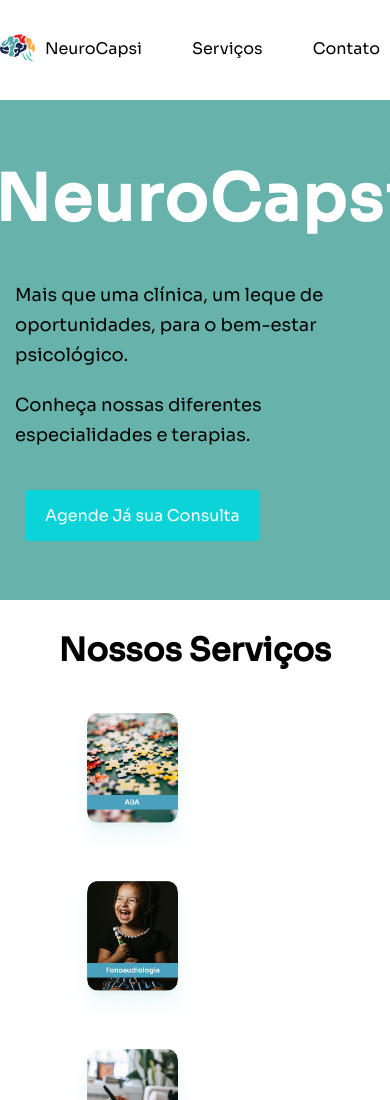
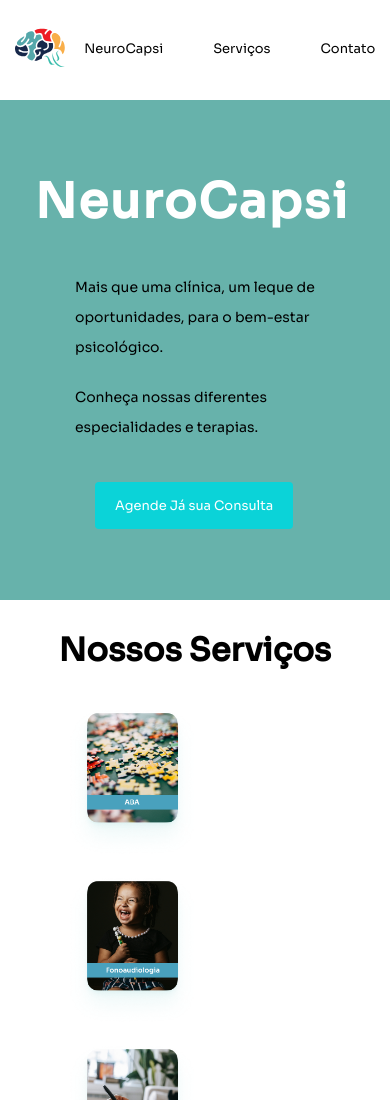
Before and after one commit to Joot4/Neurocapsiv2, a plain HTML site: page index.html in a window 390 px wide. Shown: the top 1100 px of the page. Drawn offline with Linux system fonts and the light colour scheme; a script that the page names is missing.

Commit message:
responsives img

```diff
--- a/index.html
+++ b/index.html
@@ -32,7 +32,7 @@
             oportunidades, para o bem-estar<br />
             psicológico.
           </p>
-          <p>
+          <p class="meet">
             Conheça nossas diferentes<br />
             especialidades e terapias.
           </p>
--- a/style.css
+++ b/style.css
@@ -24,6 +24,13 @@ h3 {
 .logo {
   width: 100%;
   height: 4rem;
+  padding-left: 10px;
+}
+
+@media screen and (max-width: 525px) and (min-width:200px) {
+  .logo {
+    width: 60px;
+  }
 }
 
 header {
@@ -47,6 +54,12 @@ header {
 a {
   text-decoration: none;
   color: #000000;
+}
+
+@media screen and (max-width: 525px) and (min-width:200px) {
+  a {
+    font-size: 13px;
+  }
 }
 
 ul li a {
@@ -77,6 +90,13 @@ li a:hover::after {
   display: flex;
   justify-content: space-evenly;
   align-items: center;
+}
+@media screen and (max-width: 525px) and (min-width:200px) {
+  .container {
+    display: flex;
+    flex-direction: column;
+    justify-content: center;
+  }
 }
 
 .main-text::before {
@@ -114,12 +134,26 @@ li a:hover::after {
   margin-bottom: 40px;
 }
 
+@media screen and (max-width: 525px) and (min-width:200px) {
+  .main-text h1 {
+    font-size: 3rem;
+    margin-left: 10%;
+  }
+}
+
 .main-text p {
   font-size: 18px;
   font-weight: 400;
   line-height: 30px;
   margin: 20px 0;
   margin-left: 20px;
+}
+
+@media screen and (max-width: 525px) and (min-width:200px) {
+  .main-text p {
+    font-size: 14px;
+    margin-left: 20%;
+  }
 }
 
 .button {
@@ -130,6 +164,12 @@ li a:hover::after {
   color: white;
   margin-top: 20px;
   margin-left: 30px;
+}
+
+@media screen and (max-width: 525px) and (min-width:200px) {
+  .button {
+    margin-left: 25%;
+  }
 }
 
 .img-head {
@@ -290,10 +330,18 @@ hr {
   height: 630px;
 }
 
+
 @media screen and (max-width: 720px) {
   .second-container {
     width: 412px;
     height: 428px;
+  }
+}
+
+@media screen and (max-width: 525px) and (min-width:200px) {
+  .second-container {
+    width: 263px;
+    height: 276px;
   }
 }
 
@@ -442,6 +490,13 @@ hr {
   background-color: gray;
 }
 
+@media screen and (max-width: 525px) and (min-width:200px) {
+  .space-1, .space-2, .space-3, .space-4, .space-5, .space-6{
+    width: 145px;
+    height: 186px;
+  }
+}
+
 .space-cont {
   display: block;
   width: 500px;
@@ -490,13 +545,14 @@ hr {
 }
 
 @media screen and (max-width: 720px) {
-  .partners-item-1 {
-    width: 197px;
-
-  }
-  .partners-item-2 {
+  .partners-item-1, .partners-item-2 {
     width: 197px;
   }
+}
+
+@media screen and (max-width: 525px) and (min-width:200px) {
+  .partners-item-1, .partners-item-2 {
+    width: 143px;
 }
 
 
```
